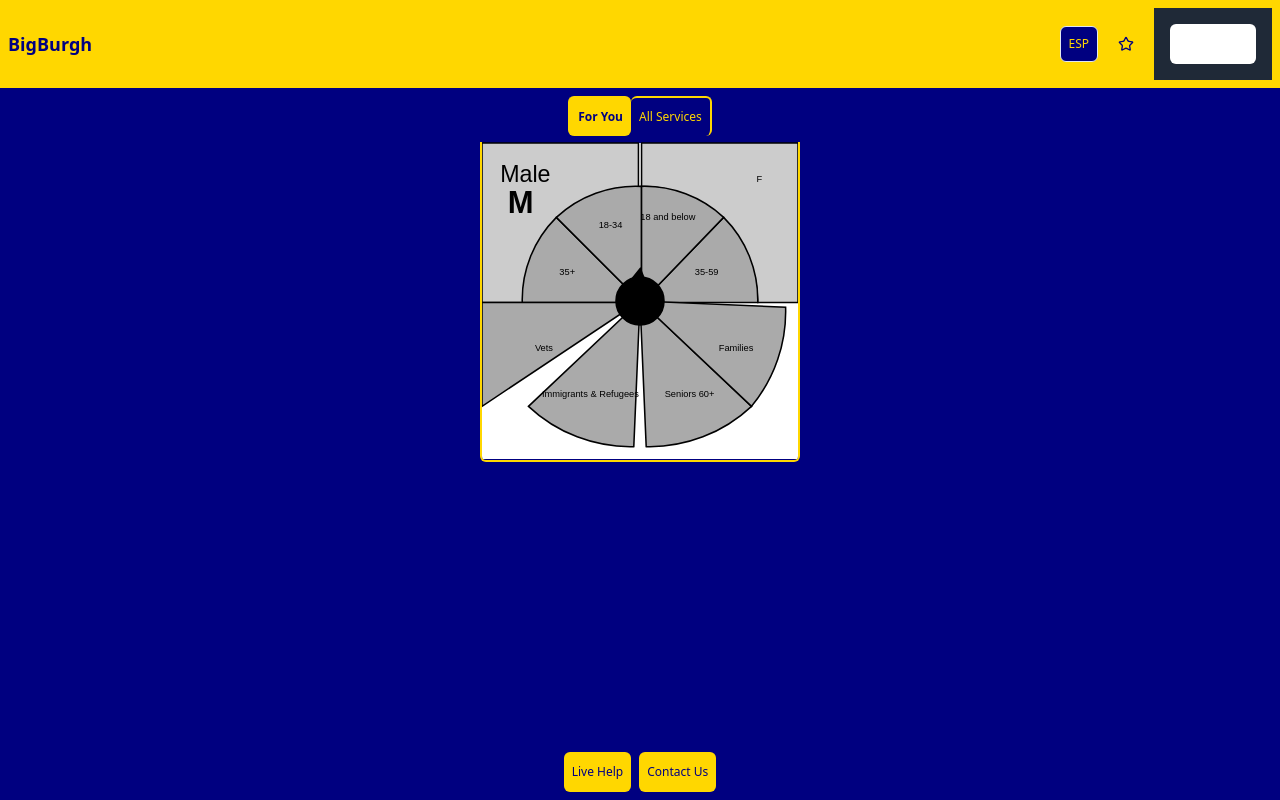
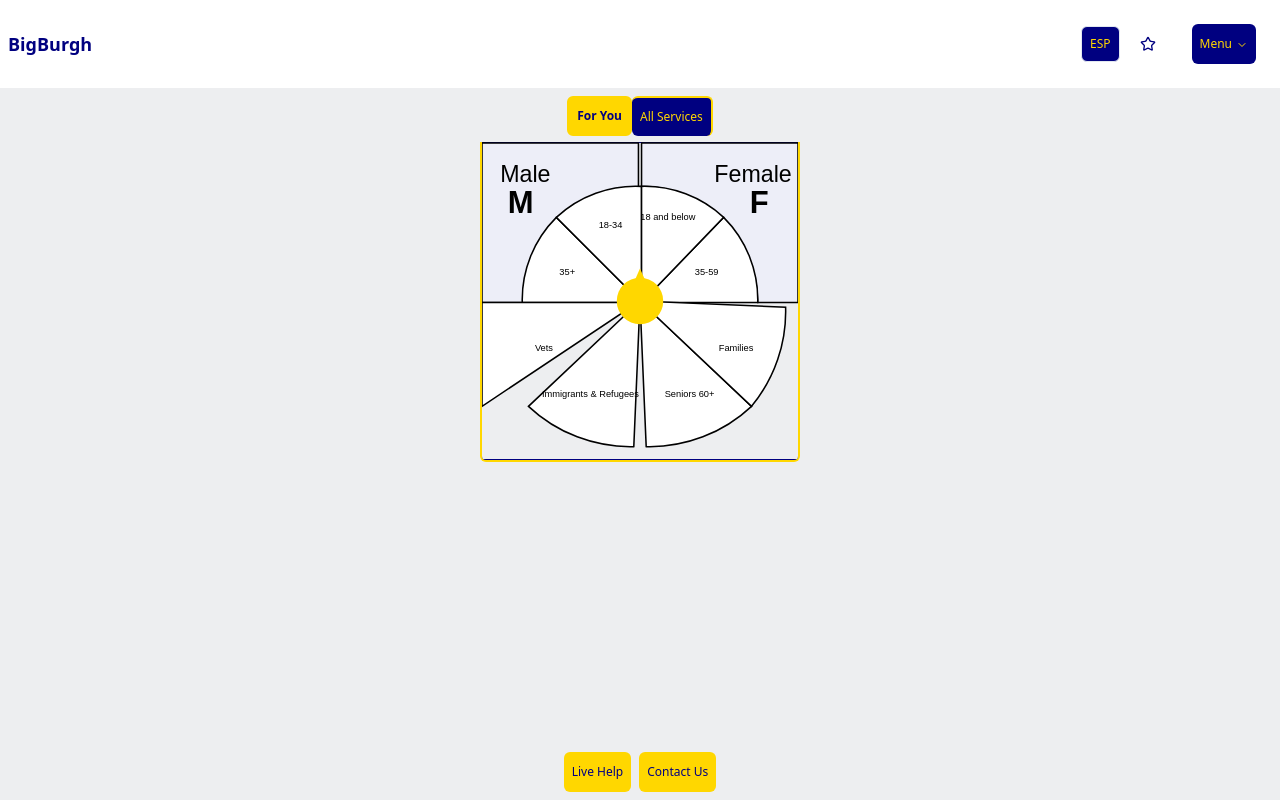
Before and after one commit to Strecus/BigBurgh, a Next.js app: page / in a window 1280 px wide. Built offline with nearby package versions, Linux system fonts and the light colour scheme.

Commit message:
Dial and Overral Edits

```diff
--- a/app/about/page.tsx
+++ b/app/about/page.tsx
@@ -2,7 +2,7 @@ import Link from 'next/link'
 
 export default function About() {
   return (
-    <div className="flex flex-col items-center justify-center min-h-screen bg-navy-blue text-gold">
+    <div className="flex flex-col items-center justify-center min-h-screen bg-white text-gold">
       <h1 className="text-4xl font-bold mb-8">About BigBurgh</h1>
       <p className="mb-8">This is the About page for BigBurgh.</p>
       <Link href="/" className="px-6 py-2 bg-gold text-navy-blue rounded-full hover:bg-yellow-400">
--- a/app/landing-a/page.tsx
+++ /dev/null
@@ -1,12 +0,0 @@
-import Link from 'next/link'
-
-export default function LandingA() {
-  return (
-    <div className="flex flex-col items-center justify-center min-h-screen bg-red-100">
-      <h1 className="text-4xl font-bold mb-8">Welcome to Landing Page A</h1>
-      <Link href="/" className="px-6 py-2 bg-blue-500 text-white rounded-full hover:bg-blue-600">
-        Back to Dial
-      </Link>
-    </div>
-  )
-}
--- a/app/landing-b/page.tsx
+++ /dev/null
@@ -1,12 +0,0 @@
-import Link from 'next/link'
-
-export default function LandingB() {
-  return (
-    <div className="flex flex-col items-center justify-center min-h-screen bg-green-100">
-      <h1 className="text-4xl font-bold mb-8">Welcome to Landing Page B</h1>
-      <Link href="/" className="px-6 py-2 bg-blue-500 text-white rounded-full hover:bg-blue-600">
-        Back to Dial
-      </Link>
-    </div>
-  )
-}
--- a/app/landing-c/page.tsx
+++ /dev/null
@@ -1,12 +0,0 @@
-import Link from 'next/link'
-
-export default function LandingC() {
-  return (
-    <div className="flex flex-col items-center justify-center min-h-screen bg-blue-100">
-      <h1 className="text-4xl font-bold mb-8">Welcome to Landing Page C</h1>
-      <Link href="/" className="px-6 py-2 bg-blue-500 text-white rounded-full hover:bg-blue-600">
-        Back to Dial
-      </Link>
-    </div>
-  )
-}
--- a/app/landing-d/page.tsx
+++ /dev/null
@@ -1,12 +0,0 @@
-import Link from 'next/link'
-
-export default function LandingD() {
-  return (
-    <div className="flex flex-col items-center justify-center min-h-screen bg-yellow-100">
-      <h1 className="text-4xl font-bold mb-8">Welcome to Landing Page D</h1>
-      <Link href="/" className="px-6 py-2 bg-blue-500 text-white rounded-full hover:bg-blue-600">
-        Back to Dial
-      </Link>
-    </div>
-  )
-}
--- a/app/page.tsx
+++ b/app/page.tsx
@@ -55,8 +55,8 @@ export default function Home() {
   }, [selectedDial])
 
   return (
-    <div className="flex flex-col h-screen bg-navy-blue text-gold">
-      <header className="bg-gold text-navy-blue p-2 flex justify-between items-center">
+    <div className="flex flex-col h-screen" style={{ backgroundColor: "#EDEEF0", color: "gold" }}>
+      <header className="bg-white text-navy-blue p-2 flex justify-between items-center">
         <h1 className="text-lg font-bold">BigBurgh</h1>
         <div className="flex items-center space-x-2">
           <TranslateButton isSpanish={isSpanish} toggleLanguage={toggleLanguage} />
@@ -64,10 +64,10 @@ export default function Home() {
             onClick={goToFavorites}
             variant="ghost"
             size="icon"
-            className="text-navy-blue hover:text-blue-800 p-1"
+            className="text-navy-blue hover:text-blue-800 p-1 hover:text-yellow-500"
             aria-label="Favorites"
           >
-            <Star className="h-4 w-4" />
+            <Star className="h-4 w-4 hover:text-yellow-500" />
           </Button>
           <Navbar toggleSidebar={toggleSidebar} isSidebarOpen={isSidebarOpen} />
         </div>
@@ -80,8 +80,8 @@ export default function Home() {
               onClick={() => setSelectedDial("forYou")}
               variant={selectedDial === "forYou" ? "default" : "outline"}
               className={`text-xs py-1 px-2 rounded-tl-md rounded-br-md ${
-                selectedDial === "forYou" ? "bg-gold text-navy-blue font-bold" : "bg-navy-blue text-gold"
-              } border-2 border-b-0 border-r-0 border-gold`}
+                selectedDial === "forYou" ? "bg-gold text-navy-blue font-bold border-2 border-gold" : "bg-navy-blue text-gold border-2 border-b-0 border-r-0 border-gold"
+              }`}
             >
               {isSpanish ? "Para Ti" : "For You"}
             </Button>
@@ -89,8 +89,8 @@ export default function Home() {
               onClick={() => setSelectedDial("allServices")}
               variant={selectedDial === "allServices" ? "default" : "outline"}
               className={`text-xs py-1 px-2 rounded-tr-md rounded-bl-md ${
-                selectedDial === "allServices" ? "bg-gold text-navy-blue font-bold" : "bg-navy-blue text-gold"
-              } border-2 border-b-0 border-l-0 border-gold`}
+                selectedDial === "allServices" ? "bg-gold text-navy-blue font-bold border-2 border-gold" : "bg-navy-blue text-gold border-2 border-b-0 border-l-0 border-gold"
+              }`}
             >
               {isSpanish ? "Todos los Servicios" : "All Services"}
             </Button>
--- a/components/Navbar.tsx
+++ b/components/Navbar.tsx
@@ -19,43 +19,30 @@ interface NavbarProps {
 
 const Navbar: React.FC<NavbarProps> = ({ toggleSidebar, isSidebarOpen }) => {
   return (
-    <nav className="bg-gray-800 p-4">
+    <nav className="bg-white p-4">
       <NavigationMenu>
         <NavigationMenuList className="flex space-x-4">
           <NavigationMenuItem>
-            <NavigationMenuTrigger className="text-white hover:text-gray-300">
+            <NavigationMenuTrigger className="text-black bg-navy-blue text-gold hover:bg-blue-800 text-xs py-1 px-2">
               Menu
             </NavigationMenuTrigger>
             <NavigationMenuContent>
-              <ul className="flex flex-col p-2 bg-gray-700 rounded-md">
+              <ul className="flex flex-col p-2 bg-gray-100 rounded-md">
                 <li>
                   <NavigationMenuLink asChild>
-                    <Link href="/about" className="text-white hover:text-gray-300">
+                    <Link href="/about" className="text-black hover:text-gray-300">
                       About Us
                     </Link>
                   </NavigationMenuLink>
                 </li>
                 <li>
                   <NavigationMenuLink asChild>
-                    <Link href="/contact" className="text-white hover:text-gray-300">
+                    <Link href="/contact" className="text-black hover:text-gray-300">
                       Contact
                     </Link>
                   </NavigationMenuLink>
                 </li>
-                <li>
-                  <NavigationMenuLink asChild>
-                    <Link href="/favorites" className="text-white hover:text-gray-300">
-                      Favorites
-                    </Link>
-                  </NavigationMenuLink>
-                </li>
-                <li>
-                  <NavigationMenuLink asChild>
-                    <Link href="/documents" className="text-white hover:text-gray-300">
-                      Additional Documents
-                    </Link>
-                  </NavigationMenuLink>
-                </li>
+
               </ul>
             </NavigationMenuContent>
           </NavigationMenuItem>
--- a/components/QuadrantDial.tsx
+++ b/components/QuadrantDial.tsx
@@ -28,13 +28,13 @@ const QuadrantDial: React.FC<QuadrantDialProps> = ({
       group: "male",
       isBackground: true,
       fontSize: 15
-
     },
     {
       name: "M",
       textX: 25,
       textY: 45,
       group: "male",
+      isBackground:true,
       isBold: true,
       fontSize: 20
     },
@@ -42,7 +42,6 @@ const QuadrantDial: React.FC<QuadrantDialProps> = ({
       name: "35+",
       path: "M 101 103 L 26 103 A 75 75 0 0 1 48 48 L 103 103 Z",
       angle: 288,
-      qAngle: 150,
       textX: 55,
       textY: 85,
       isBackground: false,
@@ -59,12 +58,22 @@ const QuadrantDial: React.FC<QuadrantDialProps> = ({
 
 
     {
+      name: "Female",
+      path: "M 204 0 L 103 0 L 103 28 A 75 75 0 0 1 178 103 L 204 103 L 204 0 Z",
+      textX: 175,
+      textY: 25,
+      group: "female",
+      isBackground: true,
+      fontSize: 15
+    },
+    {
       name: "F",
-      path: "M 204 0 L 103 0 L 103 28 A 75 75 0 0 1 178 103 L 204 103 L 204 0 Z",
       textX: 179,
-      textY: 25,
+      textY: 45,
+      group: "female",
       isBackground: true,
-      group: "female",
+      isBold: true,
+      fontSize: 20
     },
     {
       name: "35-59",
@@ -139,9 +148,28 @@ const QuadrantDial: React.FC<QuadrantDialProps> = ({
 
     const animatePointer = () => {
       const targetAngle = segments.find((s) => s.name === selectedQuadrant)?.angle || 0
-      const diff = targetAngle - pointerAngle
-      if (Math.abs(diff) > 1) {
-        setPointerAngle((prevAngle) => prevAngle + diff * 0.1)
+
+      // Calculate the shortest path to the target angle
+      let diff = targetAngle - pointerAngle
+
+      // Adjust the difference to take the shortest path
+      if (diff > 180) {
+        diff -= 360
+      } else if (diff < -180) {
+        diff += 360
+      }
+
+      // Smoother animation with smaller step size
+      const step = diff * 0.08  // Reduced from 0.1 to 0.08 for smoother motion
+
+      if (Math.abs(diff) > 0.5) {  // Reduced threshold for smoother finish
+        setPointerAngle((prevAngle) => {
+          let newAngle = prevAngle + step
+          // Normalize angle to stay within 0-360 range
+          if (newAngle < 0) newAngle += 360
+          if (newAngle >= 360) newAngle -= 360
+          return newAngle
+        })
         animationFrameId = requestAnimationFrame(animatePointer)
       } else {
         setPointerAngle(targetAngle)
@@ -160,13 +188,13 @@ const QuadrantDial: React.FC<QuadrantDialProps> = ({
   return (
     <div className="relative w-full h-full">
       <svg viewBox="0 0 204 204" className="w-full h-full">
-        <rect x="0" y="0" width="204" height="204" fill="#FFFFFF" />
+        <rect x="0" y="0" width="204" height="204" fill="#EDEEF0" />
         {segments.map((segment, index) => (
           <g key={index} onClick={segment.isBackground ? undefined : () => handleSegmentClick(segment.name)}>
             <path
               d={segment.path}
-              fill={segment.isBackground ? "#CCCCCC" : (activeSegment === segment.name ? "#000000" : "#AAAAAA")}
-              stroke={showWhiteBorders ? "#000000" : "#000000"}
+              fill={segment.isBackground ? "#EDEEF8" : (activeSegment === segment.name ? "#0000FF" : "#FFFFFF")}
+              stroke="#000000"
               strokeWidth={showWhiteBorders ? "1" : "3"}
               cursor={segment.isBackground ? "default" : "pointer"}
             />
@@ -183,27 +211,35 @@ const QuadrantDial: React.FC<QuadrantDialProps> = ({
             </text>
           </g>
         ))}
-        <circle cx="102" cy="102" r="15" fill="black" stroke="#000000" strokeWidth="2" />
         <g transform={`rotate(${pointerAngle} 102 102)`}>
-          <path d="M 98 87 L 102 82 L 104 87 Z" fill="#000000" stroke="#000000" strokeWidth="2" />
-
+          <path
+            d="M 98 90 L 102 81 L 106 90 Z"
+            fill="#FFD700"
+          />
         </g>
-        {selectedQuadrant && (
+        {selectedQuadrant ? (
           <g onClick={onGoToServices} cursor="pointer">
-            <circle cx="102" cy="102" r="15" fill="black" opacity="1" />
+            <circle cx="102" cy="102" r="15" fill="#FFD700" opacity="1" />
             <text
               x="102"
               y="102"
               textAnchor="middle"
               dominantBaseline="middle"
-              fill="white"
+              fill="black"
               fontSize="4"
               fontWeight="bold"
             >
-              <tspan x="102" dy="-2">Go To</tspan>
-              <tspan x="102" dy="1.5em">Services</tspan>
+              <tspan x="102" dy="-2" fill="blue">Go To</tspan>
+              <tspan x="102" dy="1.5em" fill="blue">Services</tspan>
             </text>
           </g>
+        ) : (
+          <circle
+            cx="102"
+            cy="102"
+            r="15"
+            fill="#FFD700"
+          />
         )}
       </svg>
     </div>
--- a/package.json
+++ b/package.json
@@ -60,11 +60,11 @@
     "zod": "^3.24.1"
   },
   "devDependencies": {
-    "@types/node": "^22",
-    "@types/react": "^18",
+    "@types/node": "22.10.10",
+    "@types/react": "18.3.18",
     "@types/react-dom": "^18",
     "postcss": "^8",
     "tailwindcss": "^3.4.17",
-    "typescript": "^5"
+    "typescript": "5.7.3"
   }
 }
```
Also changed, not shown: app/landing-housing/page.tsx (+66 -4 lines), 1 other file (tests, documents, lock files or other folders).
